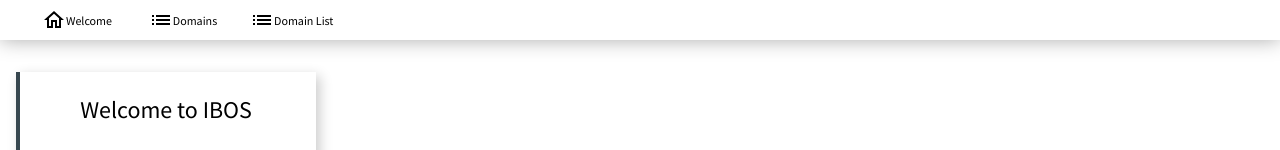
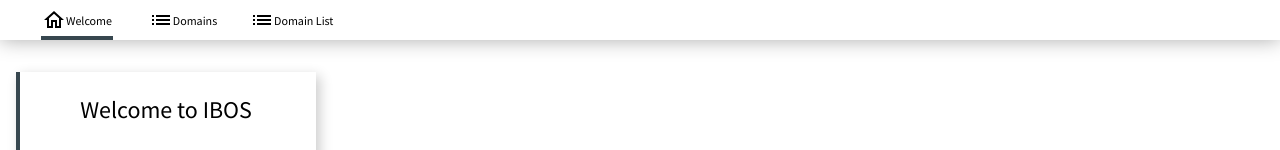
Before and after one commit to fromITzerotoIThero/IBOS, a React (Create React App) app: page / in a window 1280 px wide. Shown: the top 150 px of the page. Built offline with nearby package versions, Linux system fonts and the light colour scheme.

Commit message:
NavBarEntry with NavLinks complete

```diff
--- a/src/components/NavBarEntry/NavBarEntry.jsx
+++ b/src/components/NavBarEntry/NavBarEntry.jsx
@@ -1,14 +1,13 @@
 import React from 'react';
 import styles from './NavBarEntry.module.css';
 import { NavLink } from 'react-router-dom';
-import classNames from 'classnames';
 
 function NavBarEntry({ targetName, entryName, icon }) {
 
     return (
         <NavLink
             to={targetName}
-            className={classNames(styles.navbar__entry, [({ isActive }) => isActive ? styles.active : "" ])}>
+            className={({ isActive }) => isActive ? `${styles.navbar__entry} ${styles.active}` : `${styles.navbar__entry}` }>
             {icon}
             {entryName}
         </NavLink>
```
